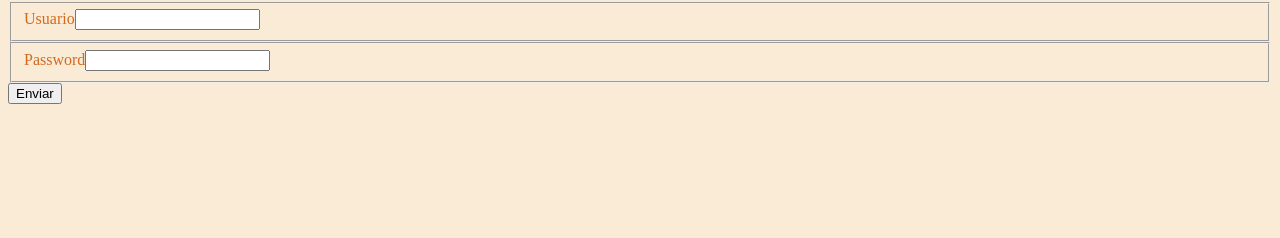
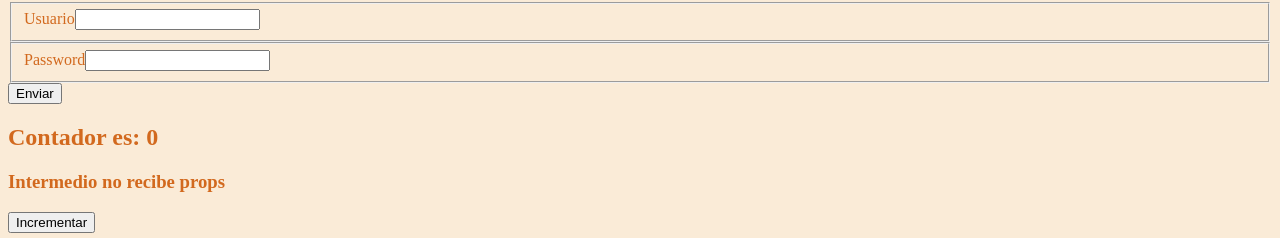
Before and after one commit to rodzapata/cursoReact, a React (Vite) app in the folder primer-proyecto/: page / in a window 1280 px wide. Shown: the part 696-934 px from the top of the page. Before the commit the page ends 808 px from the top, so only its background shows below. Built offline with nearby package versions, Linux system fonts and the light colour scheme; no server answers.

Commit message:
add useContext.txt

```diff
--- a/primer-proyecto/App.jsx
+++ b/primer-proyecto/App.jsx
@@ -4,9 +4,17 @@ import ComponenteHermano from "./src/components/ComponenteHermano";
 import { CicloVida } from "./src/components/CicloVida";
 import { ComponenteFech } from "./src/components/ComponenteFech";
 import { FormUser } from "./src/components/FormUser";
+import ComponenteHijo from "./src/components/ComponenteHijo";
+import { ContadorContext } from "./src/components/ContadorContext";
+import ComponenteIntermedio from "./src/components/ComponenteIntermedio";
 const App = () => {
   const [escoger, setEscoger] = useState();
-  const [showChild, setShowChild]= useState();
+  const [showChild, setShowChild] = useState();
+  const [cont, setCont] = useState(0);
+
+  const incrementar = () => {
+    setCont((c) => c + 1);
+  };
   const hadlenEscoger = (opEscogida) => {
     setEscoger(opEscogida);
   };
@@ -21,13 +29,16 @@ const App = () => {
         nameCurso={escoger}
       ></ComponenteForm>
       <h1>Ciclo de vida uso de usEfect()</h1>
-      <button onClick={()=> setShowChild(!showChild)}>Mostrar Hijo</button>
+      <button onClick={() => setShowChild(!showChild)}>Mostrar Hijo</button>
       {showChild && <CicloVida></CicloVida>}
       <h1>Componente Fetch() que llama a una API Rest</h1>
       <ComponenteFech></ComponenteFech>
       <h1>Formulario Usuario</h1>
       <FormUser></FormUser>
-
+      <ContadorContext.Provider value={{ cont, incrementar }}>
+        <h2>Contador es: {cont}</h2>
+        <ComponenteIntermedio></ComponenteIntermedio>
+      </ContadorContext.Provider>
     </>
   );
 };
--- /dev/null
+++ b/primer-proyecto/src/components/ComponenteHijo.jsx
@@ -0,0 +1,14 @@
+import React, { useContext } from "react";
+import { ContadorContext } from "./ContadorContext";
+
+const ComponenteHijo = () => {
+  const { incrementar } = useContext(ContadorContext);
+
+  return (
+    <div>
+      <button onClick={incrementar}>Incrementar</button>
+    </div>
+  );
+};
+
+export default ComponenteHijo;
--- /dev/null
+++ b/primer-proyecto/src/components/ComponenteIntermedio.jsx
@@ -0,0 +1,13 @@
+import React from "react";
+import ComponenteHijo from "./ComponenteHijo";
+
+const ComponenteIntermedio = () => {
+  return (
+    <div>
+      <h3>Intermedio no recibe props</h3>
+      <ComponenteHijo></ComponenteHijo>
+    </div>
+  );
+};
+
+export default ComponenteIntermedio;
--- /dev/null
+++ b/primer-proyecto/src/components/ContadorContext.jsx
@@ -0,0 +1,3 @@
+import React, { createContext } from "react";
+
+export const ContadorContext = createContext();
```
Also changed, not shown: 1 other file (tests, documents, lock files or other folders).
